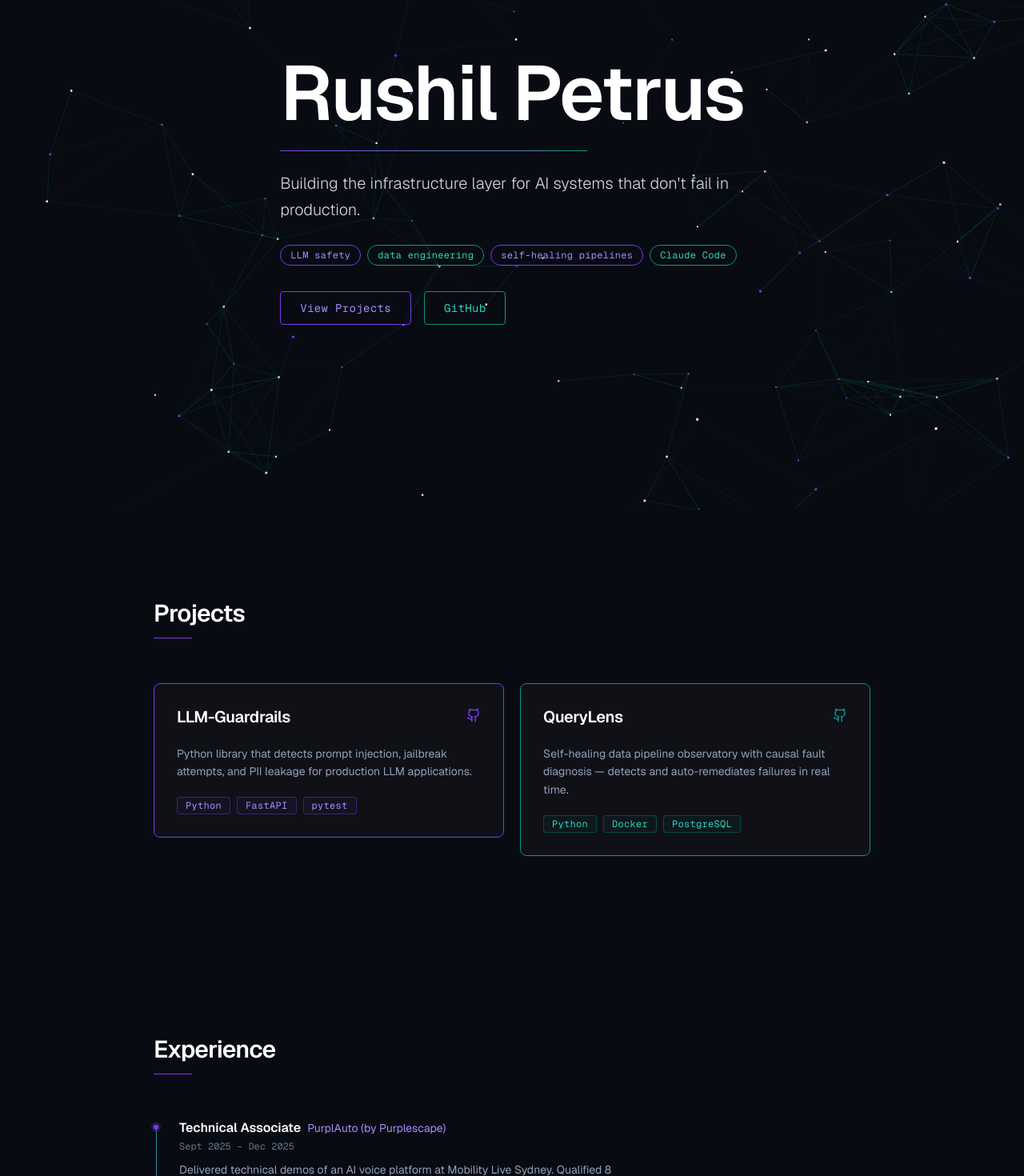
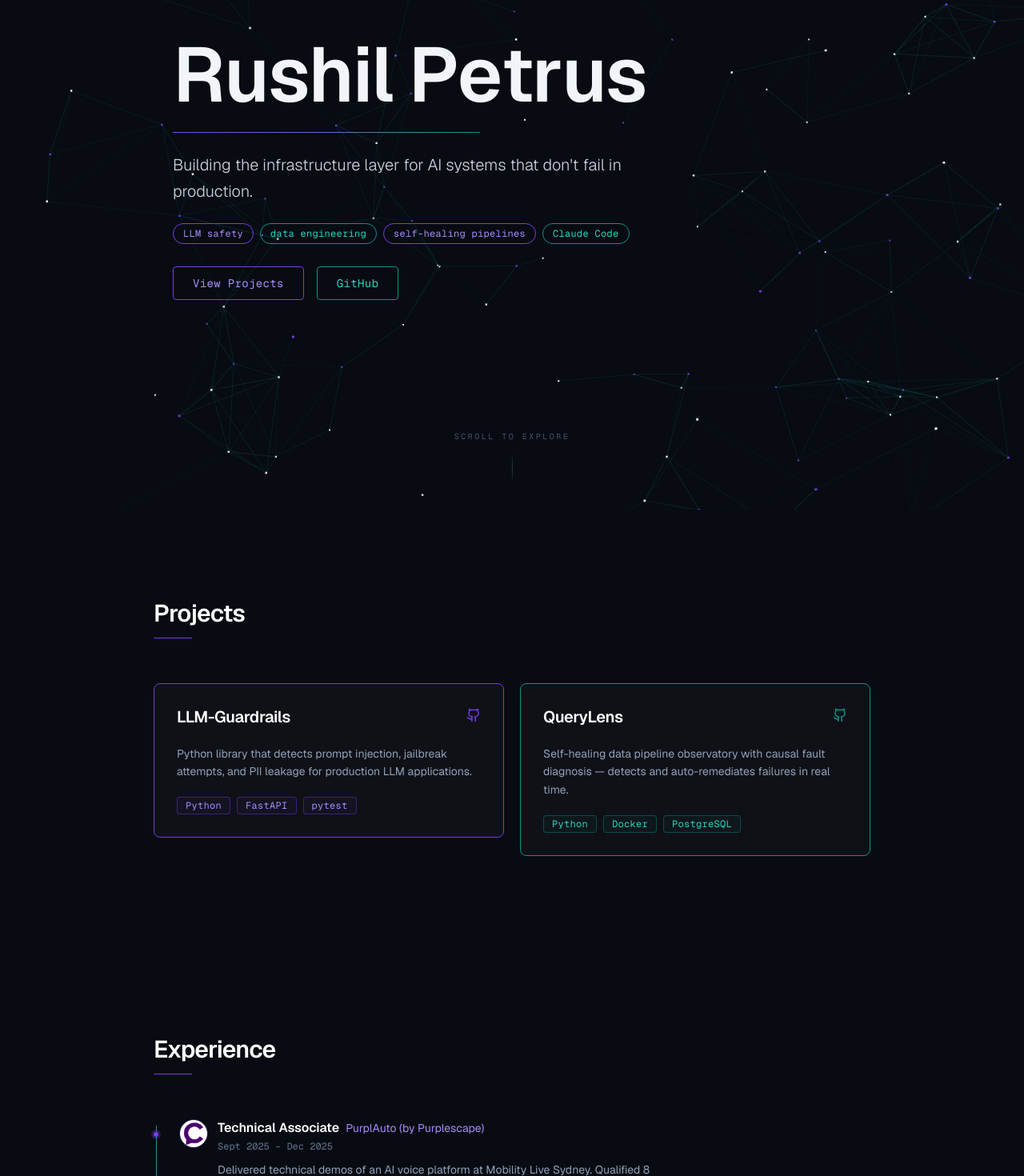
Before and after one commit to RushilBuilds/rushil-portfolio, a Next.js app: page / in a window 1280 px wide. Shown: the part 163-1633 px from the top of the page at 80% size. Built offline with nearby package versions, Linux system fonts and the light colour scheme.

Commit message:
feat: hero glitch scroll effect, scroll indicator, company logos in timeline

```diff
--- a/src/app/components/experience/Experience.tsx
+++ b/src/app/components/experience/Experience.tsx
@@ -1,6 +1,7 @@
 'use client';
 
 import { useRef, useState } from 'react';
+import Image from 'next/image';
 import { motion, useScroll, useTransform, AnimatePresence } from 'framer-motion';
 import { ChevronDown } from 'lucide-react';
 
@@ -12,6 +13,7 @@ interface MainRole {
   period: string;
   impact: string;
   accent: 'purple' | 'teal';
+  logo: string;
 }
 
 interface EarlyRole {
@@ -29,6 +31,7 @@ const MAIN_ROLES: MainRole[] = [
     impact:
       'Delivered technical demos of an AI voice platform at Mobility Live Sydney. Qualified 8 enterprise leads including a national EV battery distributor.',
     accent: 'purple',
+    logo: '/logos/purplescape_logo.jpg',
   },
   {
     title: 'Data & AI Intern',
@@ -37,6 +40,7 @@ const MAIN_ROLES: MainRole[] = [
     impact:
       'Built production analytics dashboards and pricing models that drove a 30% profitability increase for a US luxury retail client.',
     accent: 'teal',
+    logo: '/logos/purplescape_logo.jpg',
   },
   {
     title: 'Web Development Team Member',
@@ -45,6 +49,7 @@ const MAIN_ROLES: MainRole[] = [
     impact:
       'Ran technical workshops at Google Sydney for 100+ students. 40% conversion rate into the official Google Cloud learning path.',
     accent: 'purple',
+    logo: '/logos/gdgusyd_logo.jpg',
   },
   {
     title: 'Cyber Security Team Lead',
@@ -53,6 +58,7 @@ const MAIN_ROLES: MainRole[] = [
     impact:
       'Led flagship security workshop for 200+ students. Drove 50% increase in campus membership.',
     accent: 'teal',
+    logo: '/logos/gdgusyd_logo.jpg',
   },
   {
     title: 'Industry Project',
@@ -61,6 +67,7 @@ const MAIN_ROLES: MainRole[] = [
     impact:
       'Mixed-methods study uncovering a 4x mismatch in campus occupancy data. Built and presented a working UI prototype to EY stakeholders.',
     accent: 'purple',
+    logo: '/logos/ernstandyoung_logo.jpg',
   },
 ];
 
@@ -93,11 +100,45 @@ const ACCENT = {
   teal: { dot: '#0d9488', label: '#2dd4bf' },
 };
 
+function CompanyLogo({ src, company }: { src: string; company: string }) {
+  const [errored, setErrored] = useState(false);
+
+  if (errored) {
+    return (
+      <div
+        className="w-9 h-9 rounded-full shrink-0 flex items-center justify-center text-xs font-semibold"
+        style={{
+          border: '0.5px solid #7c3aed55',
+          background: '#7c3aed18',
+          color: '#a78bfa',
+        }}
+      >
+        {company[0]}
+      </div>
+    );
+  }
+
+  return (
+    <div
+      className="relative w-9 h-9 rounded-full shrink-0 overflow-hidden"
+      style={{ border: '0.5px solid #7c3aed55' }}
+    >
+      <Image
+        src={src}
+        alt={company}
+        fill
+        sizes="36px"
+        className="object-cover"
+        onError={() => setErrored(true)}
+      />
+    </div>
+  );
+}
+
 export default function Experience() {
   const timelineRef = useRef<HTMLDivElement>(null);
   const [earlyOpen, setEarlyOpen] = useState(false);
 
-  // Animate the timeline line as section scrolls into view
   const { scrollYProgress } = useScroll({
     target: timelineRef,
     offset: ['start 80%', 'end 60%'],
@@ -123,7 +164,7 @@ export default function Experience() {
         {/* ── Main timeline ── */}
         <div ref={timelineRef} className="relative">
 
-          {/* Vertical track — sits at left-[3px] so dots (w-1.5 = 6px, left-0) centre on it */}
+          {/* Vertical track at left-[3px] — dots (w-1.5=6px at left-0) centre on it */}
           <div className="absolute left-[3px] top-2 bottom-2 w-px bg-white/5 overflow-hidden">
             <motion.div
               className="w-full bg-gradient-to-b from-[#0d9488] to-[#7c3aed] origin-top"
@@ -141,25 +182,26 @@ export default function Experience() {
                 transition={{ duration: 0.55, delay: 0.05 + i * 0.07, ease: EASE }}
                 className="relative pl-8 pb-10 last:pb-0"
               >
-                {/* Dot — centre aligned to left-[3px] track */}
+                {/* Timeline dot */}
                 <span
-                  className="absolute left-0 top-[7px] flex items-center justify-center"
+                  className="absolute left-0 top-[16px] flex items-center justify-center"
                   aria-hidden="true"
                 >
-                  {/* Outer glow ring */}
                   <span
                     className="absolute w-3 h-3 rounded-full opacity-25"
                     style={{ background: ACCENT[role.accent].dot }}
                   />
-                  {/* Inner dot */}
                   <span
                     className="w-1.5 h-1.5 rounded-full"
                     style={{ background: ACCENT[role.accent].dot }}
                   />
                 </span>
 
+                {/* Role content */}
+                <div className="flex items-start gap-3">
+                  <CompanyLogo src={role.logo} company={role.company} />
+
                   <div className="flex flex-col gap-1">
-                  {/* Title + company */}
                     <div className="flex flex-wrap items-baseline gap-x-2 gap-y-0.5">
                       <span className="text-base font-semibold text-white leading-snug">
                         {role.title}
@@ -168,14 +210,11 @@ export default function Experience() {
                         {role.company}
                       </span>
                     </div>
-
-                  {/* Date */}
                     <span className="text-xs text-slate-500 font-mono">{role.period}</span>
-
-                  {/* Impact line */}
                     <p className="text-sm text-slate-400 leading-relaxed mt-1.5 max-w-xl">
                       {role.impact}
                     </p>
+                  </div>
                 </div>
               </motion.div>
             ))}
--- a/src/app/components/hero/Hero.tsx
+++ b/src/app/components/hero/Hero.tsx
@@ -1,6 +1,7 @@
 'use client';
 
-import { motion } from 'framer-motion';
+import { useRef, useState } from 'react';
+import { motion, useScroll, useTransform, useMotionValueEvent } from 'framer-motion';
 import dynamic from 'next/dynamic';
 
 const ParticleField = dynamic(() => import('./ParticleField'), { ssr: false });
@@ -14,28 +15,75 @@ const TAGS = [
 
 const EASE: [number, number, number, number] = [0.22, 1, 0.36, 1];
 
-const fadeUp = (delay: number) => ({
-  initial: { opacity: 0, y: 24 },
-  animate: { opacity: 1, y: 0 },
-  transition: { duration: 0.7, delay, ease: EASE },
+// Per-letter glitch offsets — seeded by index so they're stable across renders
+function getLetterStyle(i: number, glitch: number): React.CSSProperties {
+  if (glitch === 0) return { display: 'inline-block' };
+  const s = i * 2.718 + 1;
+  const xShift = glitch * (Math.sin(s * 6.3) * 28 + Math.cos(s * 2.9) * 14);
+  const yShift = glitch * Math.sin(s * 3.7) * 10;
+  const opacity = Math.max(0, 1 - glitch * (0.6 + 0.4 * Math.abs(Math.sin(s * 1.5))));
+  const isGlitchColour = glitch > 0.25 && i % 4 === 1;
+  return {
+    display: 'inline-block',
+    transform: `translate(${xShift}px, ${yShift}px)`,
+    opacity,
+    color: isGlitchColour ? '#7c3aed' : undefined,
+    filter: glitch > 0.55 ? `blur(${(glitch - 0.55) * 4}px)` : undefined,
+    transition: 'none',
+  };
+}
+
+const NAME_CHARS = 'Rushil Petrus'.split('');
+
+export default function Hero() {
+  const sectionRef = useRef<HTMLElement>(null);
+  const [glitch, setGlitch] = useState(0);
+
+  // Scroll progress over the hero section (0 = top of page, 1 = hero scrolled fully away)
+  const { scrollYProgress } = useScroll({
+    target: sectionRef,
+    offset: ['start start', 'end start'],
   });
 
-export default function Hero() {
+  // Name glitch: 0% → 40% scroll
+  const glitchProgress = useTransform(scrollYProgress, [0, 0.4], [0, 1]);
+  useMotionValueEvent(glitchProgress, 'change', (v) => setGlitch(v));
+
+  // Other content: plain opacity fade 0% → 35% scroll
+  const fadeOpacity = useTransform(scrollYProgress, [0, 0.35], [1, 0]);
+
+  // Scroll indicator: disappears quickly once user starts scrolling
+  const indicatorOpacity = useTransform(scrollYProgress, [0, 0.08], [1, 0]);
+
   return (
-    <section className="relative min-h-screen flex items-center justify-center overflow-hidden">
+    <section
+      ref={sectionRef}
+      className="relative min-h-screen flex flex-col items-center overflow-hidden pt-[26vh]"
+    >
       <ParticleField />
 
-      {/* Content */}
-      <div className="relative z-10 max-w-4xl mx-auto px-6 py-32 flex flex-col gap-6">
-        {/* Name */}
+      {/* ── Hero content ── */}
+      <div className="relative z-10 max-w-4xl w-full mx-auto px-6 flex flex-col gap-6">
+
+        {/* Name — glitch on scroll */}
         <motion.h1
-          {...fadeUp(0.1)}
-          className="text-6xl sm:text-7xl lg:text-8xl font-semibold tracking-tight text-white leading-none"
+          initial={{ opacity: 0, y: 24 }}
+          animate={{ opacity: 1, y: 0 }}
+          transition={{ duration: 0.7, delay: 0.1, ease: EASE }}
+          className="text-6xl sm:text-7xl lg:text-8xl font-semibold tracking-tight leading-none select-none"
+          aria-label="Rushil Petrus"
         >
-          Rushil Petrus
+          {NAME_CHARS.map((char, i) => (
+            <span key={i} style={getLetterStyle(i, glitch)}>
+              {char === ' ' ? '\u00A0' : char}
+            </span>
+          ))}
         </motion.h1>
 
-        {/* Animated line */}
+        {/* Everything below the name fades out plainly on scroll */}
+        <motion.div style={{ opacity: fadeOpacity }} className="flex flex-col gap-6">
+
+          {/* Gradient line */}
           <motion.div
             initial={{ scaleX: 0, opacity: 0 }}
             animate={{ scaleX: 1, opacity: 1 }}
@@ -49,7 +97,9 @@ export default function Hero() {
 
           {/* Subheading */}
           <motion.p
-          {...fadeUp(0.65)}
+            initial={{ opacity: 0, y: 24 }}
+            animate={{ opacity: 1, y: 0 }}
+            transition={{ duration: 0.7, delay: 0.65, ease: EASE }}
             className="text-lg sm:text-xl text-slate-300 max-w-xl leading-relaxed font-light"
           >
             Building the infrastructure layer for AI systems that don&apos;t fail in production.
@@ -57,8 +107,10 @@ export default function Hero() {
 
           {/* Tag pills */}
           <motion.div
-          {...fadeUp(0.85)}
-          className="flex flex-wrap gap-2 mt-1"
+            initial={{ opacity: 0, y: 24 }}
+            animate={{ opacity: 1, y: 0 }}
+            transition={{ duration: 0.7, delay: 0.85, ease: EASE }}
+            className="flex flex-wrap gap-2"
           >
             {TAGS.map(({ label, accent }) => (
               <span
@@ -76,12 +128,14 @@ export default function Hero() {
 
           {/* CTA buttons */}
           <motion.div
-          {...fadeUp(1.05)}
-          className="flex flex-wrap gap-4 mt-2"
+            initial={{ opacity: 0, y: 24 }}
+            animate={{ opacity: 1, y: 0 }}
+            transition={{ duration: 0.7, delay: 1.05, ease: EASE }}
+            className="flex flex-wrap gap-4 mt-1"
           >
             <a
               href="#projects"
-            className="group px-6 py-2.5 rounded-sm border border-[#7c3aed] text-[#a78bfa] text-sm font-mono tracking-wide transition-all duration-300 hover:bg-[#7c3aed]/15 hover:text-white"
+              className="px-6 py-2.5 rounded-sm border border-[#7c3aed] text-[#a78bfa] text-sm font-mono tracking-wide transition-all duration-300 hover:bg-[#7c3aed]/15 hover:text-white"
             >
               View Projects
             </a>
@@ -89,12 +143,35 @@ export default function Hero() {
               href="https://github.com/RushilBuilds"
               target="_blank"
               rel="noopener noreferrer"
-            className="group px-6 py-2.5 rounded-sm border border-[#0d9488] text-[#2dd4bf] text-sm font-mono tracking-wide transition-all duration-300 hover:bg-[#0d9488]/15 hover:text-white"
+              className="px-6 py-2.5 rounded-sm border border-[#0d9488] text-[#2dd4bf] text-sm font-mono tracking-wide transition-all duration-300 hover:bg-[#0d9488]/15 hover:text-white"
             >
               GitHub
             </a>
           </motion.div>
+        </motion.div>
       </div>
+
+      {/* ── Scroll indicator ── */}
+      <motion.div
+        style={{ opacity: indicatorOpacity }}
+        className="fixed bottom-8 left-1/2 -translate-x-1/2 z-20 flex flex-col items-center gap-3 pointer-events-none"
+        aria-hidden="true"
+      >
+        <span className="text-[10px] text-slate-600 font-mono tracking-[0.25em] uppercase">
+          scroll to explore
+        </span>
+        <div className="relative w-px h-10 overflow-hidden">
+          <motion.div
+            className="absolute left-0 top-0 w-full"
+            style={{
+              height: '100%',
+              background: 'linear-gradient(to bottom, transparent 0%, #475569 50%, transparent 100%)',
+            }}
+            animate={{ y: ['-100%', '100%'] }}
+            transition={{ duration: 1.3, repeat: Infinity, ease: 'linear' }}
+          />
+        </div>
+      </motion.div>
     </section>
   );
 }
```
Lines whose indentation alone changed are shown as unchanged.
